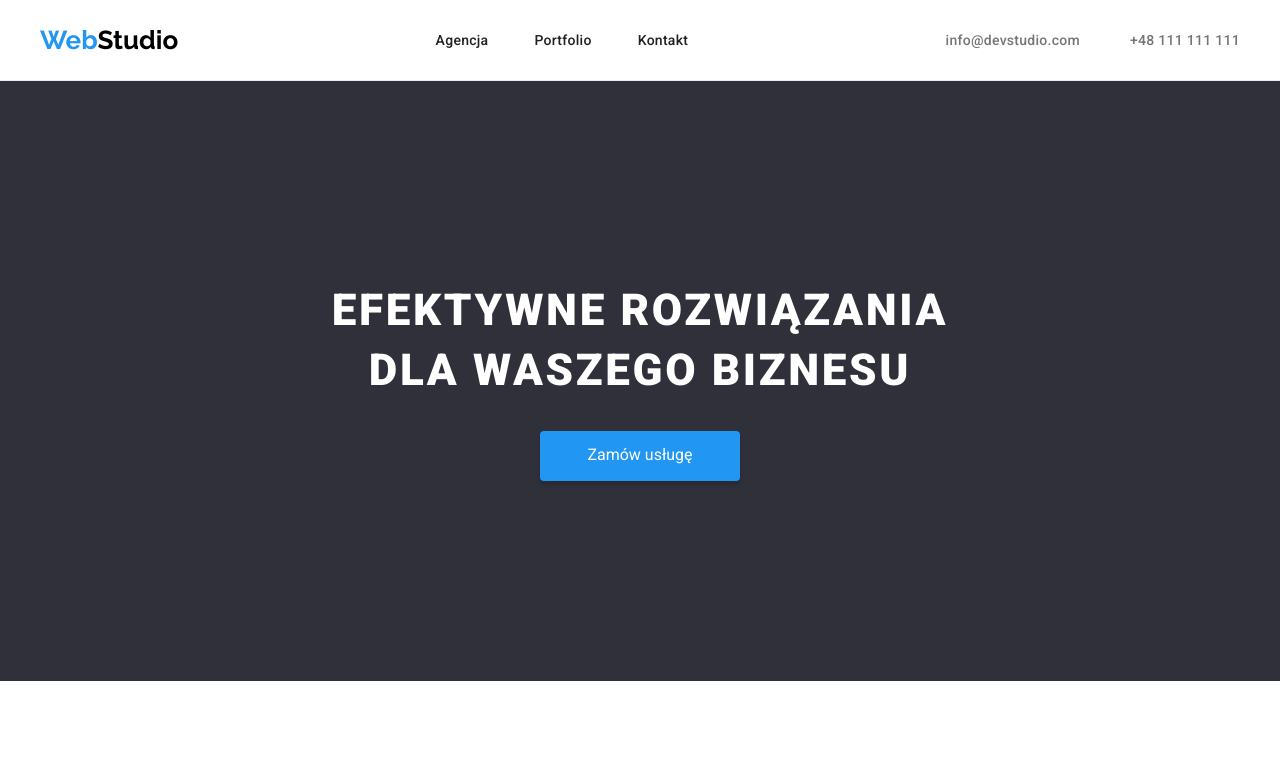
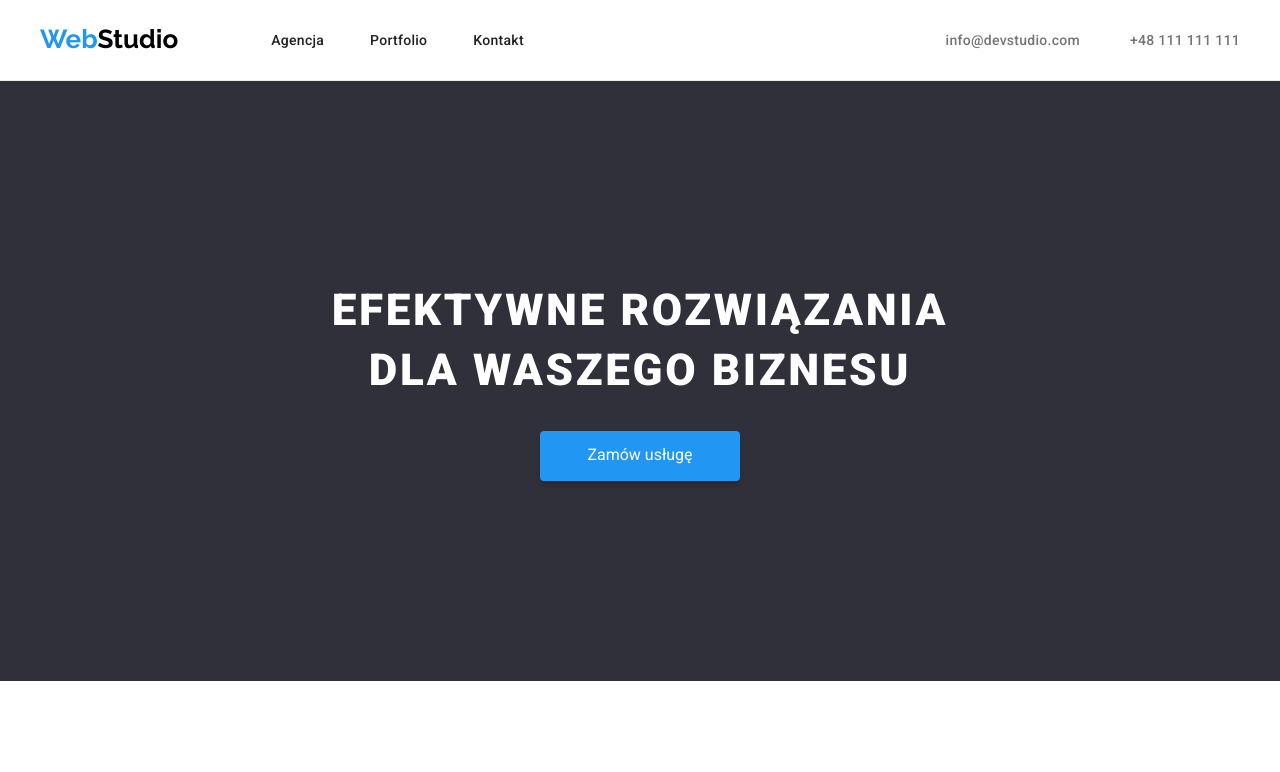
Before and after one commit to martysza/goit-markup-hw-03, a plain HTML site: page index.html in a window 1280 px wide. Shown: the top 772 px of the page. Drawn offline with nearby package versions, Linux system fonts and the light colour scheme.

Commit message:
header-poprawki

```diff
--- a/css/styles.css
+++ b/css/styles.css
@@ -217,16 +217,25 @@ body {
 
 /*NAWIGACJA*/
 
+
+.menu-left  {
+  display: flex;
+  gap: 93px;
+  align-items: center;
+}
+
+
 .navbar {
   border-bottom: 1px solid #ececec;
 }
 
 .navbar .container {
-  display: flex;
   align-items: center;
   border-color: #ffffff;
   height: 80px;
-  justify-content: space-between;
+  display: flex;
+    justify-content: space-between;
+
 }
 
 .navbar a {
@@ -242,6 +251,7 @@ body {
   font-size: 26px;
   line-height: 1.192em;
   color: #000000;
+  height:31px;
 }
 .navbar .navigation-ul {
   display: flex;
--- a/index.html
+++ b/index.html
@@ -25,6 +25,7 @@
   <body>
     <header class="navbar">
       <div class="container">
+        <div class="menu-left">
           <a href="/" class="brand-link">
             <span class="brand-link-web">Web</span>Studio</a
           >
@@ -37,6 +38,9 @@
               <li><a class="navigation-li" href="kontakt">Kontakt</a></li>
             </ul>
           </nav>
+        </div>
+
+        <div class="menu-right">
           <ul class="navigation-contact">
             <li>
               <a href="mailto:info@devstudio.com" class="contact-link"
@@ -44,9 +48,12 @@
               >
             </li>
             <li>
-            <a href="tel:+48111111111" class="contact-link">+48 111 111 111</a>
+              <a href="tel:+48111111111" class="contact-link"
+                >+48 111 111 111</a
+              >
             </li>
           </ul>
+        </div>
       </div>
     </header>
 
```
Also changed, not shown: portfolio.html (+8 -1 lines). Lines whose indentation alone changed are shown as unchanged.
